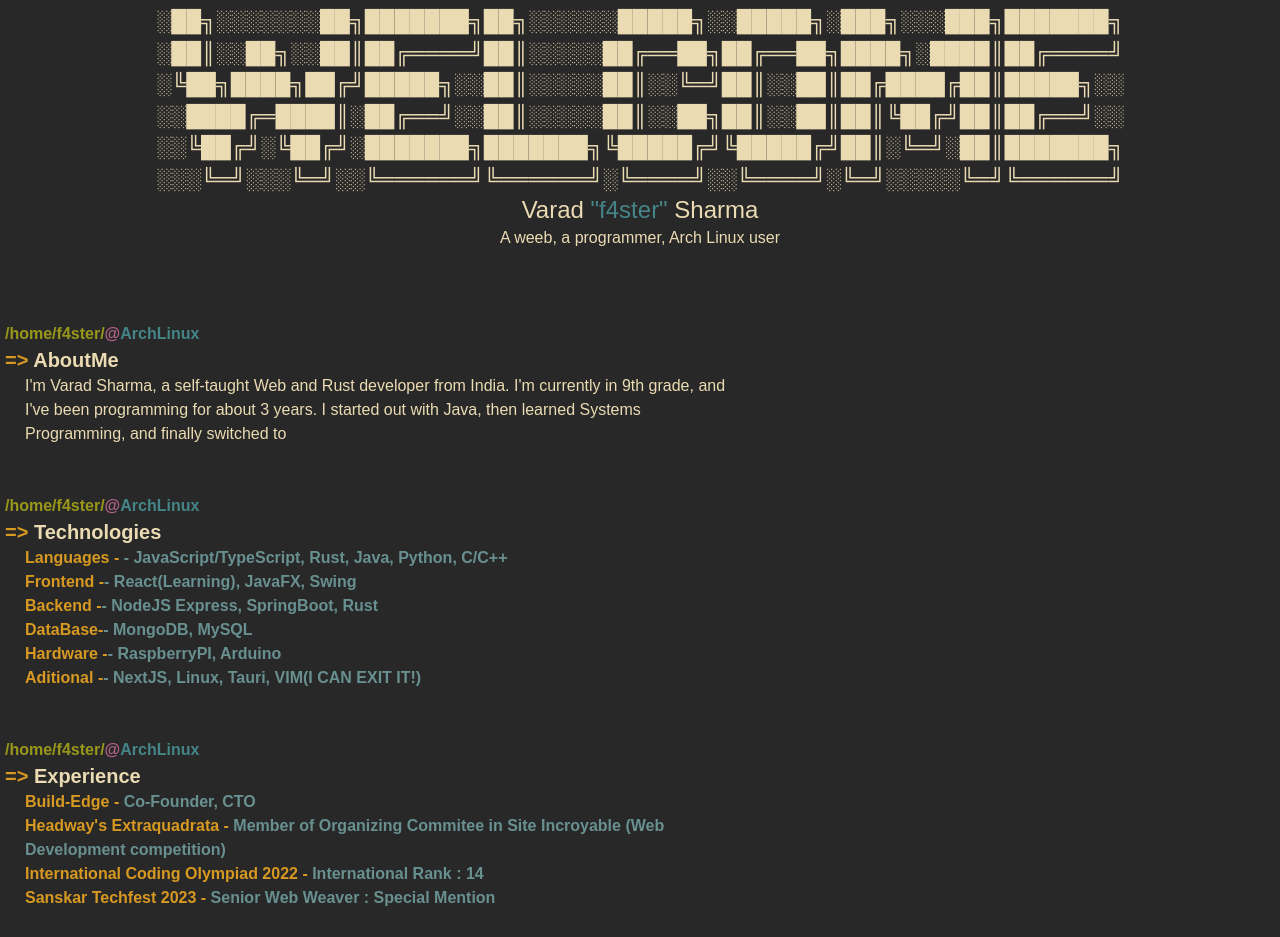
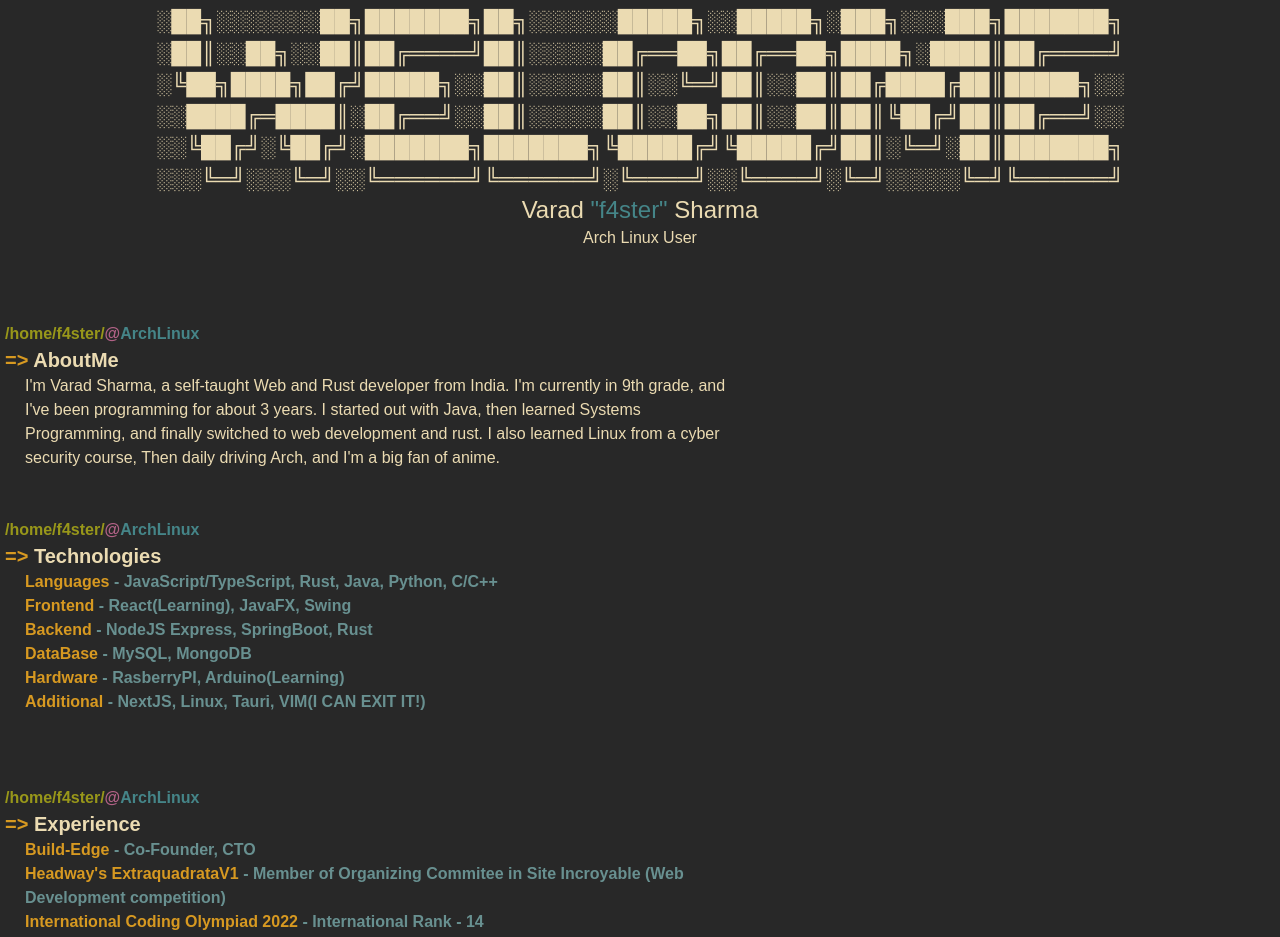
Before and after one commit to Varad-Codes/varadcodes, a React (Vite) app: page / in a window 1280 px wide. Shown: the top 937 px of the page. Built offline with nearby package versions, Linux system fonts and the light colour scheme.

Commit message:
change animations to minimalism

```diff
--- a/src/components/AboutMe.jsx
+++ b/src/components/AboutMe.jsx
@@ -6,18 +6,9 @@ const AboutMe = () => {
     return (
         <>
             <Prompt CMD={"AboutMe"} />
-            <TypeAnimation
-              sequence={[
-                  "I'm Varad Sharma, a self-taught Web and Rust developer from India. I'm currently in 9th grade, and I've been programming for about 3 years. I started out with Java, then learned Systems Programming, and finally switched to web development and rust. I also learned Linux from a cyber security course, Then daily driving Arch, and I'm a big fan of anime."
-
-              ]}
-              wrapper="p"
-              speed={75}
-              /* style={{ fontSize: '2em', display: 'inline-block' }} */
-              repeat={0}
-              cursor={false}
-              className="cmd-output"
-            />
+            <p className="cmd-output">
+                I'm Varad Sharma, a self-taught Web and Rust developer from India. I'm currently in 9th grade, and I've been programming for about 3 years. I started out with Java, then learned Systems Programming, and finally switched to web development and rust. I also learned Linux from a cyber security course, Then daily driving Arch, and I'm a big fan of anime.
+            </p>
             <br />
             <br />
         </>
--- a/src/components/Education.jsx
+++ b/src/components/Education.jsx
@@ -1,4 +1,3 @@
-import { TypeAnimation } from 'react-type-animation';
 import Prompt from "./ui/Prompt";
 
 const Education = () => {
@@ -7,32 +6,18 @@ const Education = () => {
             <Prompt CMD={"Education"} />
 
             <div className="cmd-output">
-            <TypeAnimation
-              sequence={[
-                  "KG-1 -> Current: "
-              ]}
-              wrapper="span"
-              speed={50}
-              repeat={0}
-              cursor={false}
-              className="text-yellow"
-            />
-            <TypeAnimation
-              sequence={[
-                  " Delhi Public School Kolar Road Bhopal"
-              ]}
-              wrapper="span"
-              speed={50}
-              repeat={0}
-              cursor={false}
-              className="text-cyan"
-            />
+                <div>
+                    <h1 className="cmd-output">
+                        <p className="text-yellow font-bold">KG1 -{">"} Current(9th): <span className="text-cyan font-bold">Delhi Public School Kolar Road, Bhopal, Madhya Pradesh</span></p>
+                        <p className="text/* -yellow font-bold">Playschool: <span className="text-cyan font-bold">Lovedale Preschool Bhopal, Madhya Pradesh</span></p>
+                    </h1>
+                </div>
             </div>
 
             <br />
             <br />
         </>
     );
-};
+}
 
 export default Education;
--- a/src/components/Experience.jsx
+++ b/src/components/Experience.jsx
@@ -1,94 +1,15 @@
-import { TypeAnimation } from 'react-type-animation';
 import Prompt from './ui/Prompt';
 
 const Experience = () => {
   return (
     <>
-            <Prompt CMD={"Experience"}/>
+      <Prompt CMD={"Experience"} />
       <ol className="cmd-output font-bold">
-            <TypeAnimation
-              sequence={[
-                  "Build-Edge - "
-              ]}
-              wrapper="span"
-              speed={50}
-              repeat={0}
-              cursor={false}
-              className="text-yellow"
-            />
-            <TypeAnimation
-              sequence={[
-                  " Co-Founder, CTO"
-              ]}
-              wrapper="span"
-              speed={50}
-              repeat={0}
-              cursor={false}
-              className="text-cyan"
-            />
-              <br/>
-            <TypeAnimation
-              sequence={[
-                  "Headway's Extraquadrata -"
-              ]}
-              wrapper="span"
-              speed={50}
-              repeat={0}
-              cursor={false}
-              className="text-yellow"
-            />
-            <TypeAnimation
-              sequence={[
-                  " Member of Organizing Commitee in Site Incroyable (Web Development competition)"
-              ]}
-              wrapper="span"
-              speed={50}
-              repeat={0}
-              cursor={false}
-              className="text-cyan"
-            />
-              <br/>
-            <TypeAnimation
-              sequence={[
-                  "International Coding Olympiad 2022 -"
-              ]}
-              wrapper="span"
-              speed={50}
-              repeat={0}
-              cursor={false}
-              className="text-yellow"
-            />
-            <TypeAnimation
-              sequence={[
-                  " International Rank : 14"
-              ]}
-              wrapper="span"
-              speed={50}
-              repeat={0}
-              cursor={false}
-              className="text-cyan"
-            />
-              <br/>
-            <TypeAnimation
-              sequence={[
-                  "Sanskar Techfest 2023 - "
-              ]}
-              wrapper="span"
-              speed={50}
-              repeat={0}
-              cursor={false}
-              className="text-yellow"
-            />
-            <TypeAnimation
-              sequence={[
-                  " Senior Web Weaver : Special Mention"
-              ]}
-              wrapper="span"
-              speed={50}
-              repeat={0}
-              cursor={false}
-              className="text-cyan"
-            />
+        <li className='text-cyan'><span className='text-yellow'>Build-Edge</span> - Co-Founder, CTO</li>
+        <li className='text-cyan'><span className='text-yellow'>Headway&#39;s ExtraquadrataV1</span> - Member of Organizing Commitee in Site Incroyable (Web Development competition)</li>
+        <li className='text-cyan'><span className='text-yellow'>International Coding Olympiad 2022</span> - International Rank - 14</li>
+        <li className='text-cyan'><span className='text-yellow'>Sanskar Techfest 2023</span> - Senior Web Weaver - Special Mention</li>
+        {/* TODO : Add more web related projects */}
       </ol>
       <br />
       <br />
--- a/src/components/Hero.jsx
+++ b/src/components/Hero.jsx
@@ -1,3 +1,5 @@
+import { TypeAnimation } from "react-type-animation";
+
 const ACIIArt = _ => {
     return (
         <>
@@ -21,7 +23,23 @@ const Hero = _ => {
             <div className="text-center">
                 <ACIIArt />
                 <p className="text-2xl">Varad <span className="text-blue">"f4ster"</span> Sharma</p>
-                <p>A weeb, a programmer, Arch Linux user</p>
+                {/* <p>A weeb, a programmer, Arch Linux user</p> */}
+                <TypeAnimation
+                    sequence={[
+                        "A Weeb",
+                        1500,
+                        "A Programmer",
+                        1500,
+                        "Arch Linux User",
+                        1500,
+                        "A Weeb, A Programmer, A Arch Linux User",
+                    ]}
+                    wrapper="span"
+                    speed={50}
+                    repeat={0}
+                    cursor={false}
+                />
+
             </div>
         </>
     );
--- a/src/components/TechStack.jsx
+++ b/src/components/TechStack.jsx
@@ -7,132 +7,13 @@ const TechStack = () => {
     <>
       <Prompt CMD={"Technologies"} />
       <ol className="font-bold cmd-output">
-            <TypeAnimation
-              sequence={[
-                  "Languages - "
-              ]}
-              wrapper="span"
-              speed={50}
-              repeat={0}
-              cursor={false}
-              className="text-yellow"
-            />
-            <TypeAnimation
-              sequence={[
-                  "- JavaScript/TypeScript, Rust, Java, Python, C/C++ "
-              ]}
-              wrapper="span"
-              speed={50}
-              repeat={0}
-              cursor={false}
-              className="text-cyan"
-            />
-              <br/>
-            <TypeAnimation
-              sequence={[
-                  "Frontend -"
-              ]}
-              wrapper="span"
-              speed={50}
-              repeat={0}
-              cursor={false}
-              className="text-yellow"
-            />
-            <TypeAnimation
-              sequence={[
-                  "- React(Learning), JavaFX, Swing"
-              ]}
-              wrapper="span"
-              speed={50}
-              repeat={0}
-              cursor={false}
-              className="text-cyan"
-            />
-              <br/>
-            <TypeAnimation
-              sequence={[
-                  "Backend -"
-              ]}
-              wrapper="span"
-              speed={50}
-              repeat={0}
-              cursor={false}
-              className="text-yellow"
-            />
-            <TypeAnimation
-              sequence={[
-                  "- NodeJS Express, SpringBoot, Rust"
-              ]}
-              wrapper="span"
-              speed={50}
-              repeat={0}
-              cursor={false}
-              className="text-cyan"
-            />
-              <br/>
-            <TypeAnimation
-              sequence={[
-                  "DataBase-"
-              ]}
-              wrapper="span"
-              speed={50}
-              repeat={0}
-              cursor={false}
-              className="text-yellow"
-            />
-            <TypeAnimation
-              sequence={[
-                  "- MongoDB, MySQL"
-              ]}
-              wrapper="span"
-              speed={50}
-              repeat={0}
-              cursor={false}
-              className="text-cyan"
-            />
-              <br/>
-            <TypeAnimation
-              sequence={[
-                  "Hardware -"
-              ]}
-              wrapper="span"
-              speed={50}
-              repeat={0}
-              cursor={false}
-              className="text-yellow"
-            />
-            <TypeAnimation
-              sequence={[
-                  "- RaspberryPI, Arduino "
-              ]}
-              wrapper="span"
-              speed={50}
-              repeat={0}
-              cursor={false}
-              className="text-cyan"
-            />
-              <br/>
-            <TypeAnimation
-              sequence={[
-                  "Aditional -"
-              ]}
-              wrapper="span"
-              speed={50}
-              repeat={0}
-              cursor={false}
-              className="text-yellow"
-            />
-            <TypeAnimation
-              sequence={[
-                  "- NextJS, Linux, Tauri, VIM(I CAN EXIT IT!)"
-              ]}
-              wrapper="span"
-              speed={50}
-              repeat={0}
-              cursor={false}
-              className="text-cyan"
-            />
-            <br/>
+        <li><span className="text-yellow">Languages</span><span className="text-cyan"> - JavaScript/TypeScript, Rust, Java, Python, C/C++</span></li>
+        <li><span className="text-yellow">Frontend</span><span className="text-cyan"> - React(Learning), JavaFX, Swing</span></li>
+        <li><span className="text-yellow">Backend</span><span className="text-cyan"> - NodeJS Express, SpringBoot, Rust</span></li>
+        <li><span className="text-yellow">DataBase</span><span className="text-cyan"> - MySQL, MongoDB</span></li>
+        <li className="text-cyan"><span className="text-yellow">Hardware</span> - RasberryPI, Arduino(Learning)</li>
+        <li><span className="text-yellow">Additional</span><span className="text-cyan"> - NextJS, Linux, Tauri, VIM(I CAN EXIT IT!)</span></li>
+        <br />
       </ol>
       <br />
       <br />
```
Lines whose indentation alone changed are shown as unchanged.
